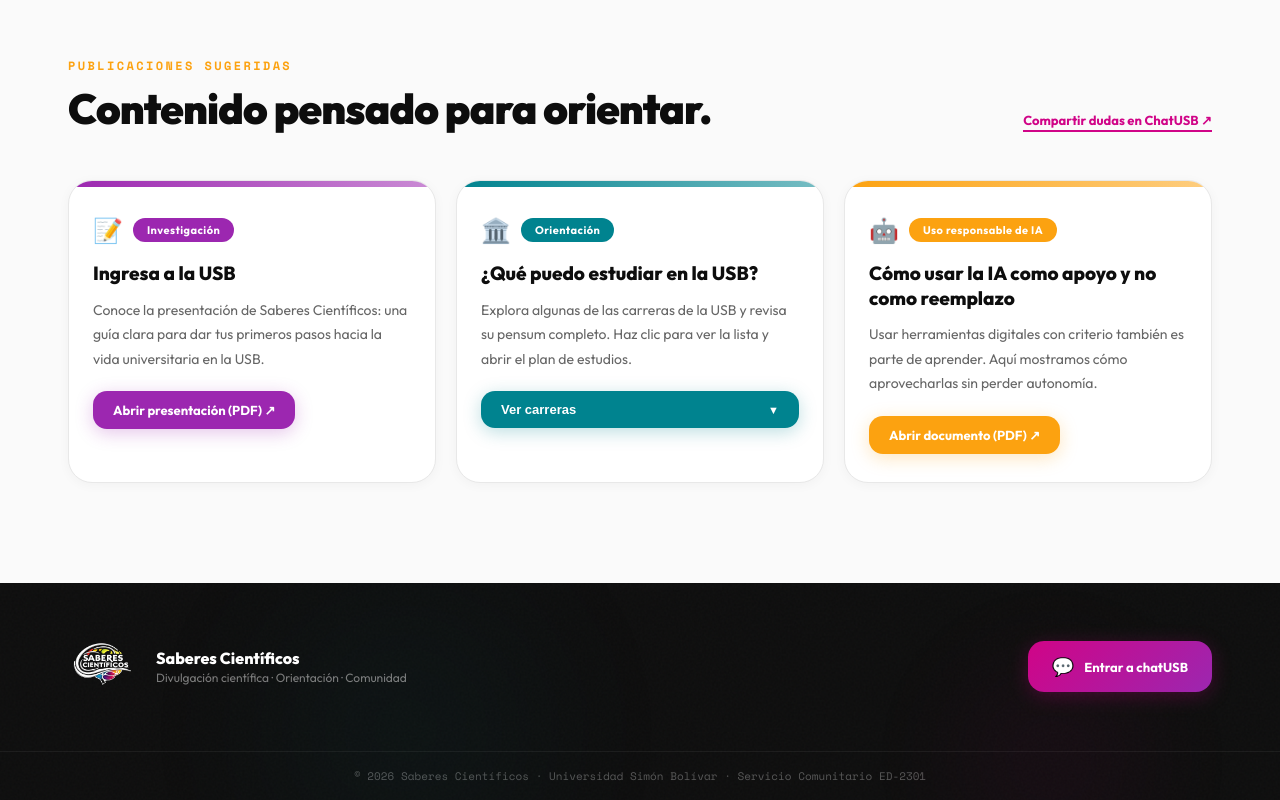
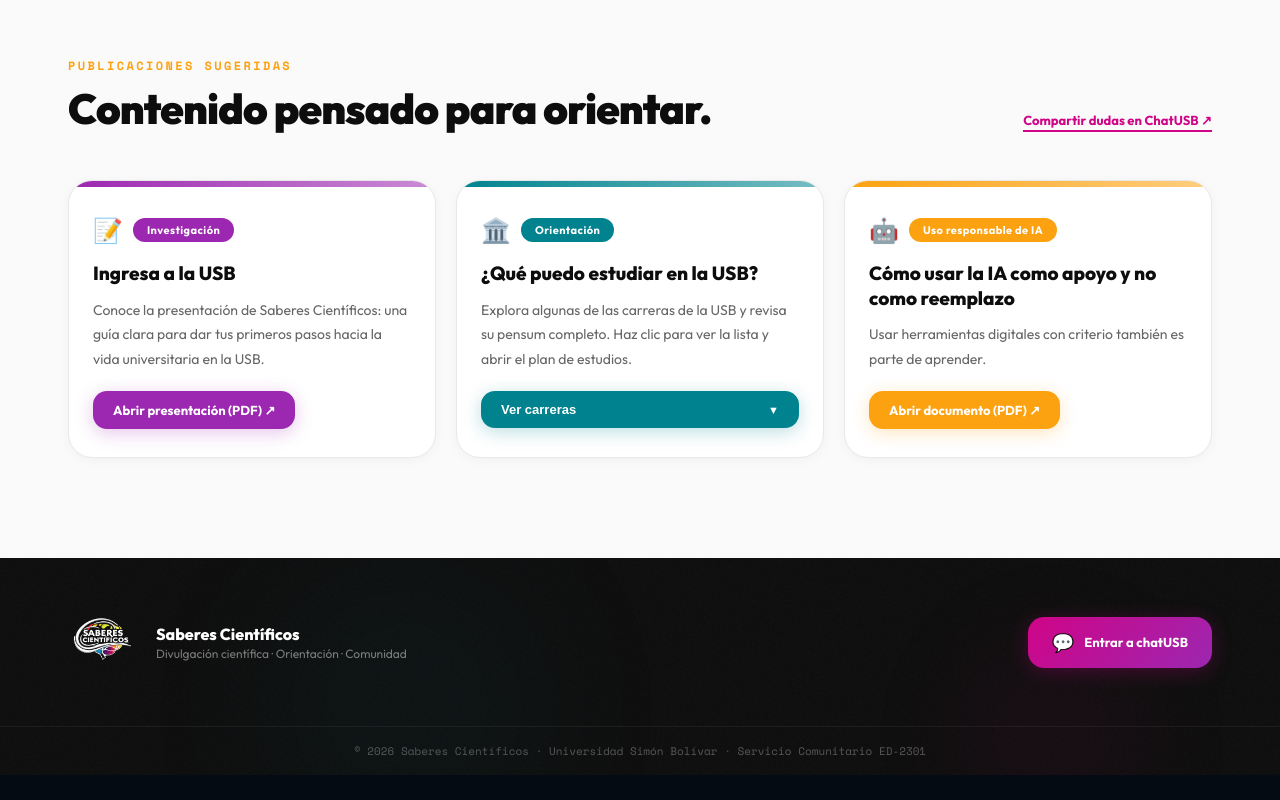
Before and after one commit to SthephanyAndreina/SaberesCientificos, a Next.js app: page / in a window 1280 px wide. Shown: the part 1456-2256 px from the top of the page. After the commit the page ends 2231 px from the top, so only its background shows below. Built offline with nearby package versions, Linux system fonts and the light colour scheme.

Commit message:
Modify excerpt in SaberesCientificosBlog component
Updated excerpt text for clarity.

```diff
--- a/components/SaberesCientificosBlog.jsx
+++ b/components/SaberesCientificosBlog.jsx
@@ -83,7 +83,7 @@
     {
       title: "Cómo usar la IA como apoyo y no como reemplazo",
       excerpt:
-        "Usar herramientas digitales con criterio también es parte de aprender. Aquí mostramos cómo aprovecharlas sin perder autonomía.",
+        "Usar herramientas digitales con criterio también es parte de aprender.",
       tag: "Uso responsable de IA",
       color: c.naranja,
       icon: "🤖",
```
